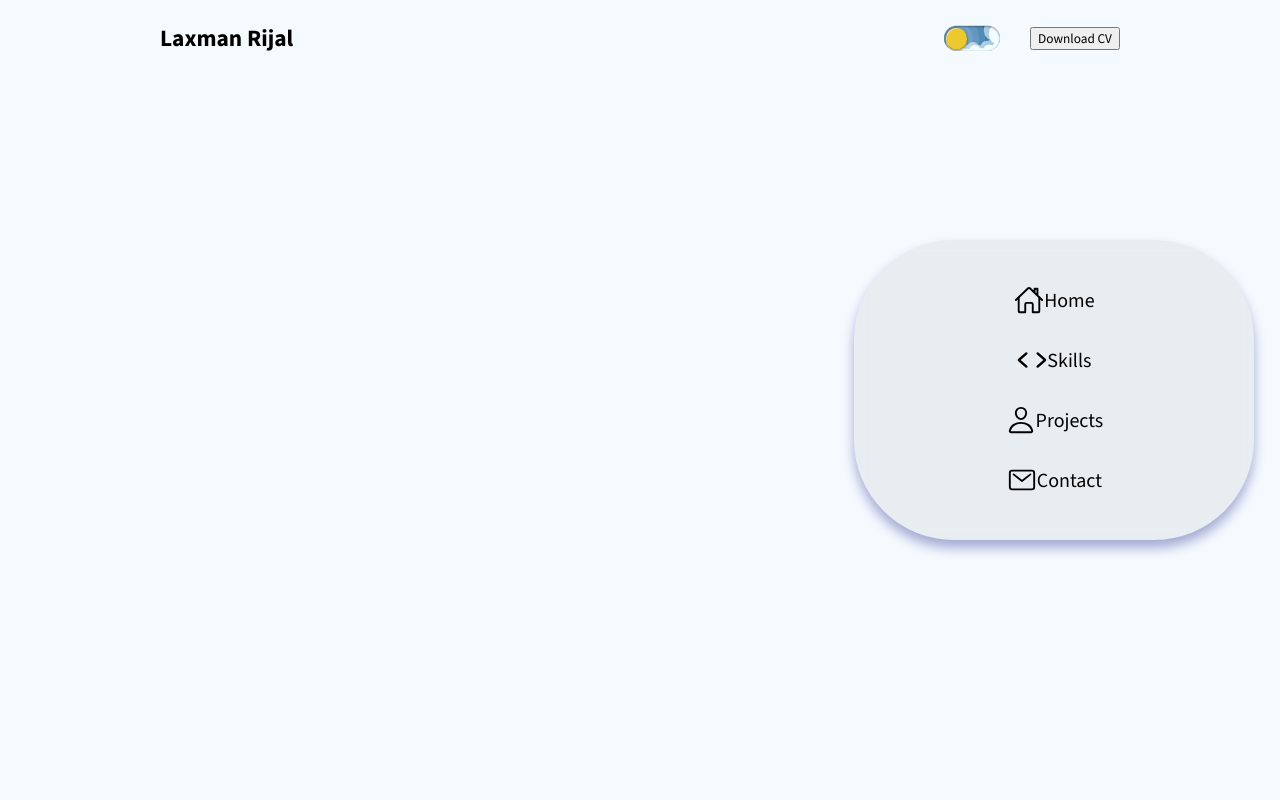
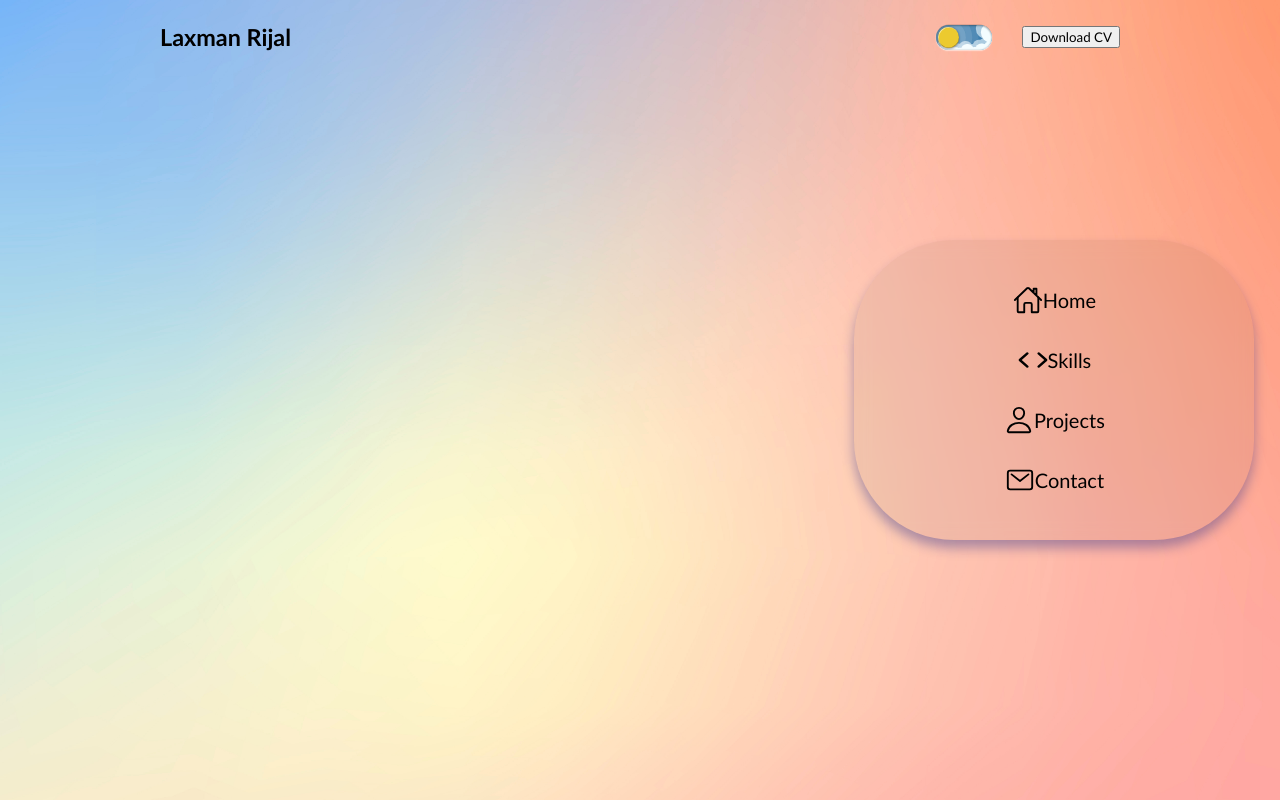
Before and after one commit to laxman1892/portfolio_website-failed-, a React (Create React App) app: page / in a window 1280 px wide. Built offline with nearby package versions, Linux system fonts and the light colour scheme.

Commit message:
added background for light theme

```diff
--- a/src/index.css
+++ b/src/index.css
@@ -1,7 +1,7 @@
 @import url('https://fonts.googleapis.com/css2?family=Source+Sans+3:ital,wght@0,200..900;1,200..900&display=swap');
 
 * {
-  font-family: 'Source Sans 3', Hack Nerd Font, Inconsolata, -apple-system, BlinkMacSystemFont, 'Segoe UI', 'Roboto', 'Oxygen',
+  font-family: 'Trebuchet MS', 'Source Sans 3', Hack Nerd Font, Inconsolata, -apple-system, BlinkMacSystemFont, 'Segoe UI', 'Roboto', 'Oxygen',
     'Ubuntu', 'Cantarell', 'Fira Sans', 'Droid Sans', 'Helvetica Neue', sans-serif;
 }
 
@@ -14,5 +14,8 @@ body {
   font-size: 20px;
   -webkit-font-smoothing: antialiased;
   -moz-osx-font-smoothing: grayscale;
-  background: #f5faff;
+  background: url('../public/light-theme.jpg') ;
+  background-size: cover;
+  /* background-color: rgba(80, 50, 90, 1);
+  background-blend-mode: multiply; */
 }
```
